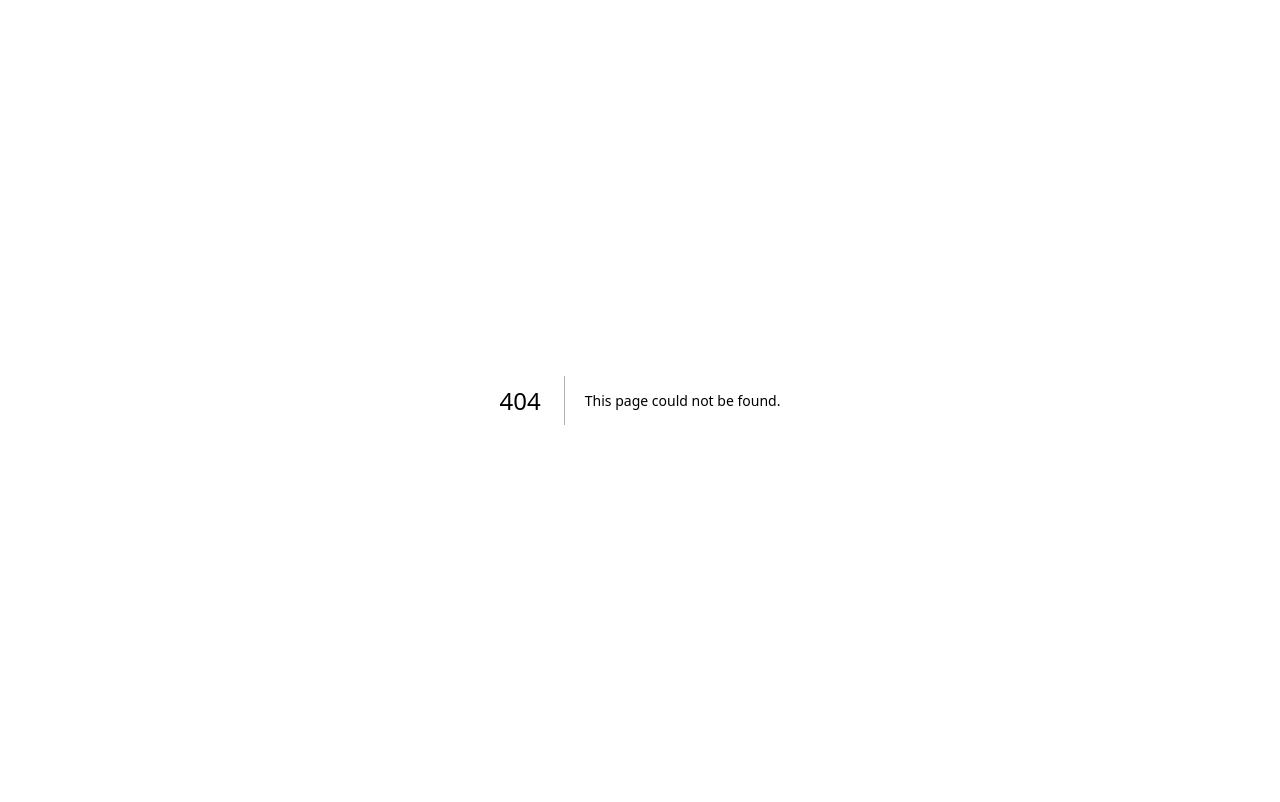
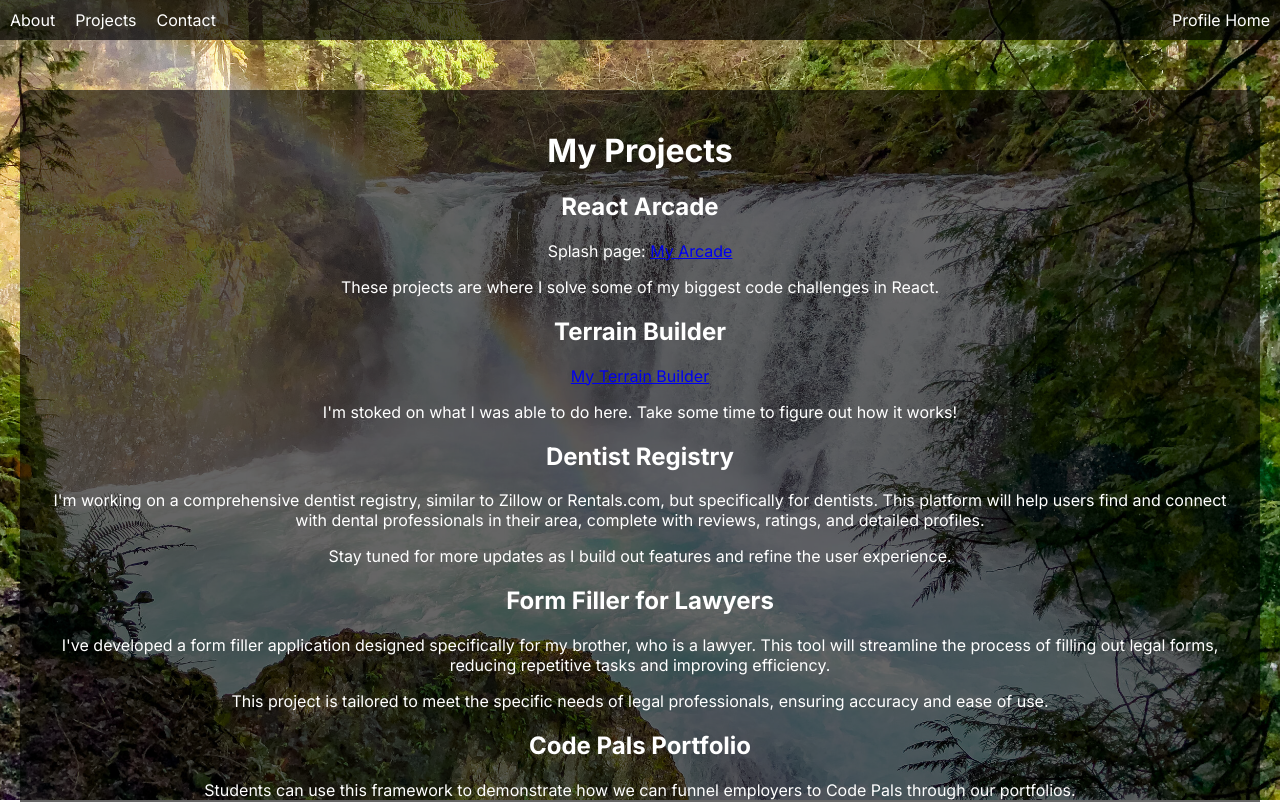
Before and after one commit to ericnatejones/portfolio-new, a Next.js app: page /projects in a window 1280 px wide. Before the commit this address had no page. Shown: the top 802 px of the page. Built offline with nearby package versions, Linux system fonts and the light colour scheme.

Commit message:
added pages and navbar

```diff
--- a/src/app/globals.css
+++ b/src/app/globals.css
@@ -11,16 +11,52 @@ body, html {
   background-position: center;
   height: 100%;
   display: flex;
-  justify-content: center;
+  flex-direction: column;
+  justify-content: flex-start;
   align-items: center;
   text-align: center;
   color: white;
+  grid-gap: 50px;
+}
+
+.navbar {
+  width: 100%;
+  background-color: rgba(0, 0, 0, 0.7);
+  padding: 10px;
+  display: flex;
+  justify-content: space-between;
+  align-items: center;
+}
+
+.content-wrapper {
+  display: flex;
+  justify-content: center;
+  align-items: center;
+  width: 100%;
+}
+
+.feed-container {
+  background: rgba(0, 0, 0, 0.5);
+  padding: 10px;
+  margin: 20px;
+  border-radius: 10px;
+  width: 20%;
+}
+
+.left-feed {
+  text-align: left;
+}
+
+.right-feed {
+  text-align: right;
 }
 
 .content {
   background: rgba(0, 0, 0, 0.6);
   padding: 20px;
   border-radius: 10px;
+  flex: 1;
+  margin: 0 20px;
 }
 
 .name {
@@ -28,25 +64,79 @@ body, html {
   margin: 0;
 }
 
-.profile-image {
-  width: 150px;
-  height: 150px;
-  border-radius: 50%;
-  margin: 20px 0;
+.work-link {
+  border-radius: 5px;
+    background: #ff5722;
+    color: white;
+    text-decoration: none;
+    font-size: 1.2em;
+    transition: background 0.3s;
+    margin: 10px 30px;
+    width: 200px;
+    display: inline-grid;
+    grid-template-columns: 1fr 1fr;
+    align-content: stretch;
+    justify-content: space-around;
+    justify-items: stretch;
+    align-items: center;
+    padding: 5px;
 }
 
-.work-link {
-  display: inline-block;
-  padding: 10px 20px;
-  border-radius: 5px;
-  background: #ff5722;
+.work-link:hover {
+  background: #e64a19;
+}
+
+.icon {
+  padding: 0 30px;
+  transform: scale(0.5);
+}
+
+@media screen and (max-width: 900px) {
+  .content-wrapper {
+    flex-direction: column;
+  }
+
+  .feed-container {
+    display: none; /* Hide feeds on small screens */
+  }
+
+  .navbar {
+    justify-content: center;
+  }
+}
+
+.navbar-links {
+  display: flex;
+}
+
+.navbar-links a {
   color: white;
   text-decoration: none;
-  font-size: 1.2em;
-  transition: background 0.3s;
-  margin: 30px;
+  margin: 0 10px;
+  transition: color 0.3s;
 }
 
-.arcade-link:hover {
-  background: #e64a19;
+.navbar-links a:hover {
+  color: #ff5722;
 }
+
+.hamburger-menu {
+  display: none;
+  flex-direction: column;
+  cursor: pointer;
+}
+
+.hamburger-menu span {
+  background-color: white;
+  margin: 4px 0;
+  width: 25px;
+  height: 3px;
+}
+
+@media screen and (max-width: 900px) {
+
+
+  .hamburger-menu {
+    display: flex;
+  }
+}
--- a/src/app/layout.js
+++ b/src/app/layout.js
@@ -1,5 +1,7 @@
 import { Inter } from "next/font/google";
+import Navbar from '../components/Navbar'
 import "./globals.css";
+
 
 const inter = Inter({ subsets: ["latin"] });
 
@@ -11,7 +13,13 @@ export const metadata = {
 export default function RootLayout({ children }) {
   return (
     <html lang="en">
-      <body className={inter.className}>{children}</body>
+
+      <body className={inter.className}>
+        <div className="container">
+          <Navbar/>
+          <main>{children}</main>
+          </div>
+        </body>
     </html>
   );
 }
--- /dev/null
+++ b/src/app/projects/page.js
@@ -0,0 +1,76 @@
+// pages/projects.js
+import Head from 'next/head';
+
+export default function Projects() {
+  return (
+   <div className="contact content">
+        <header>
+          <h1>My Projects</h1>
+        </header>
+
+        <section>
+          <h2>React Arcade</h2>
+          <p>
+            Splash page: <a href='https://react-arcade.netlify.app/'>My Arcade</a>
+          </p>
+          <p>
+            These projects are where I solve some of my biggest code challenges in React.
+          </p>
+        </section>
+        <section>
+          <h2>Terrain Builder</h2>
+          <p>
+            <a href='https://terrain-builder.netlify.app/'>My Terrain Builder</a>
+          </p>
+          <p>
+            I'm stoked on what I was able to do here. Take some time to figure out how it works!
+          </p>
+        </section>
+
+        <section>
+          <h2>Dentist Registry</h2>
+          <p>
+            I'm working on a comprehensive dentist registry, similar to Zillow or Rentals.com, but specifically for dentists.
+            This platform will help users find and connect with dental professionals in their area, complete with reviews,
+            ratings, and detailed profiles.
+          </p>
+          <p>
+            Stay tuned for more updates as I build out features and refine the user experience.
+          </p>
+        </section>
+
+        <section>
+          <h2>Form Filler for Lawyers</h2>
+          <p>
+            I've developed a form filler application designed specifically for my brother, who is a lawyer. This tool will
+            streamline the process of filling out legal forms, reducing repetitive tasks and improving efficiency.
+          </p>
+          <p>
+            This project is tailored to meet the specific needs of legal professionals, ensuring accuracy and ease of use.
+          </p>
+        </section>
+
+        <section>
+          <h2>Code Pals Portfolio</h2>
+          <p>
+            Students can use this framework to demonstrate how we can funnel employers to Code Pals through our portfolios.
+          </p>
+          <p>
+            The theme is “Polished in the front, party in the back.” Users can toggle a button to reveal the Code Ony stuff.
+            Default elements will turn over to show how you can work with a developer for free to improve the site as practice.
+            Useful users can hang out for free, while less useful ones will be encouraged to contribute financially.
+          </p>
+
+        </section>
+
+        <section>
+          <h2>Get Involved with Code Pals</h2>
+          <p>
+            Free tier users can contribute to their achievements database and add personal feeds to their profiles.
+            Sign up for mentorship for a low monthly fee and get involved in our community.
+          </p>
+
+        </section>
+      </div>
+  );
+}
--- /dev/null
+++ b/src/components/Navbar.js
@@ -0,0 +1,16 @@
+import Link from 'next/link';
+
+const Navbar = () => (
+  <nav className="navbar">
+    <div className="navbar-links">
+      <Link href="/about">About</Link>
+      <Link href="/projects">Projects</Link>
+      <Link href="/contact">Contact</Link>
+    </div>
+    <div className="navbar-links"><Link href="/">Profile Home</Link></div>
+
+
+  </nav>
+);
+
+export default Navbar;
```
Also changed, not shown: package.json (+6 -2 lines), src/app/about/page.js (added, +20 -0 lines), src/app/contact/page.js (added, +16 -0 lines), src/app/page.js (+29 -8 lines), 1 other file (tests, documents, lock files or other folders).
